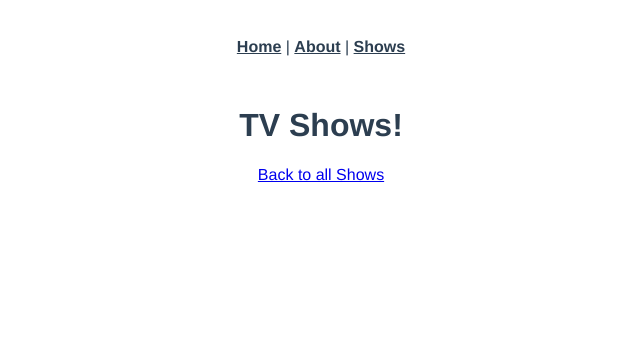
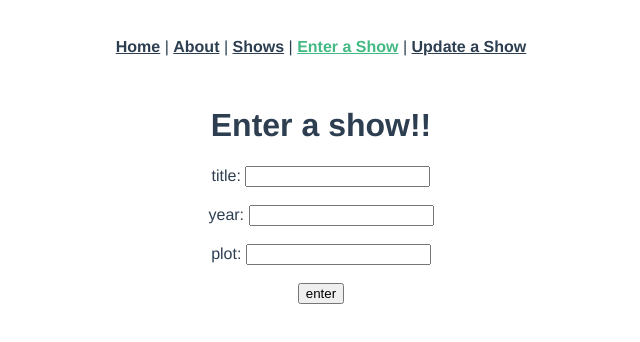
Before and after one commit to DeanaVandegriff/television-vue-app, a Vue app: page /shows/new in a window 1280 px wide. Shown: the top 342 px of the page, without its empty margins (319-959 px from the left). Built offline with nearby package versions, Linux system fonts and the light colour scheme; no server answers.

Commit message:
adds destroy and script of update functions

```diff
--- a/src/App.vue
+++ b/src/App.vue
@@ -5,6 +5,10 @@
     <router-link to="/about">About</router-link>
     |
     <router-link to="/shows">Shows</router-link>
+    |
+    <router-link to="/shows/new">Enter a Show</router-link>
+    |
+    <router-link to="/shows/update">Update a Show</router-link>
   </nav>
   <router-view />
 </template>
--- a/src/router/index.js
+++ b/src/router/index.js
@@ -2,6 +2,8 @@ import { createRouter, createWebHistory } from "vue-router";
 import HomeView from "../views/HomeView.vue";
 import ShowsIndex from "../views/ShowsIndex.vue";
 import ShowsShow from "../views/ShowsShow.vue";
+import ShowsNew from "../views/ShowsNew.vue";
+import ShowsUpdate from "../views/ShowsUpdate.vue";
 const routes = [
   {
     path: "/",
@@ -26,6 +28,16 @@ const routes = [
     name: "shows-show",
     component: ShowsShow,
   },
+  {
+    path: "/shows/new",
+    name: "shows-create",
+    component: ShowsNew,
+  },
+  {
+    path: "/shows/update",
+    name: "shows-update",
+    component: ShowsUpdate,
+  },
 ];
 
 const router = createRouter({
--- a/src/views/HomeView.vue
+++ b/src/views/HomeView.vue
@@ -27,4 +27,8 @@ export default {
   </div>
 </template>
 
-<style></style>
+<style>
+img {
+  width: 250px;
+}
+</style>
--- /dev/null
+++ b/src/views/ShowsNew.vue
@@ -0,0 +1,43 @@
+<script>
+import axios from "axios";
+
+export default {
+  data: function () {
+    return {
+      newShowsParams: { plot: "" },
+    };
+  },
+  methods: {
+    createShow: function () {
+      console.log("Enter a new show!");
+      axios.post("http://localhost:3000/shows.json", this.newShowsParams).then((response) => {
+        console.log("success", response.data);
+        this.shows.push(response.data);
+      });
+    },
+  },
+};
+</script>
+<template>
+  <div class="shows-new">
+    <form v-on:submit.prevent="createShow()">
+      <h1>Enter a show!!</h1>
+      <div>
+        title:
+        <input type="text" v-model="newShowsParams.title" />
+      </div>
+      <br />
+      <div>
+        year:
+        <input type="text" v-model="newShowsParams.year" />
+      </div>
+      <br />
+      <div>
+        plot:
+        <input type="text" v-model="newShowsParams.plot" />
+      </div>
+      <br />
+      <input type="submit" value="enter" />
+    </form>
+  </div>
+</template>
--- a/src/views/ShowsShow.vue
+++ b/src/views/ShowsShow.vue
@@ -13,6 +13,21 @@ export default {
       this.show = response.data;
     });
   },
+  methods: {
+    updateShows: function (show) {
+      var editShowParams = show;
+      axios.patch("http://localhost:3000/shows/" + show.id + ".json", editShowParams).then((response) => {
+        console.log("Success!", response.data);
+      });
+    },
+    destroyShow: function (show) {
+      axios.delete("http://localhost:3000/shows/" + show.id).then((response) => {
+        console.log("Show Removed!", response.data);
+        var index = this.shows.indexOf(show);
+        this.shows.splice(index, 1);
+      });
+    },
+  },
 };
 </script>
 
@@ -21,5 +36,12 @@ export default {
   <h2>{{ show.title }}</h2>
   <p>{{ show.year }}</p>
   <p>{{ show.plot }}</p>
-  <a href="/shows">Back to all Shows</a>
+  <div>
+    <button v-on:click="destroyShow(currentShow)">Remove Show</button>
+  </div>
+  <br />
+  <br />
+  <div>
+    <a href="/shows">Back to all Shows</a>
+  </div>
 </template>
--- /dev/null
+++ b/src/views/ShowsUpdate.vue
@@ -0,0 +1,36 @@
+<script>
+import axios from "axios";
+
+export default {
+  data: function () {
+    return {
+      show: {},
+      currentShow: {},
+    };
+  },
+  methods: {
+    updateShows: function (show) {
+      var editShowParams = show;
+      axios.patch("http://localhost:3000/shows/" + show.id + ".json", editShowParams).then((response) => {
+        console.log("Success!", response.data);
+      });
+    },
+  },
+};
+</script>
+<!-- <template>
+  <button id="info-button" @click="showShow(currentShow)">click for more info</button>
+  <dialog id="show-details">
+    <form method="dialog">
+      <h1>Show Info</h1>
+      <p id="show-id">name:</p>
+      <input type="text" v-model="currentShow.name" />
+      <p id="show-id">year:</p>
+      <input type="text" v-model="currentShow.year" />
+      <p id="show-id">price:</p>
+      <input type="text" v-model="currentShow.plot" />
+      <br />
+      <button @click="updateShow(currentShow)">Update</button>
+    </form>
+  </dialog>
+</template> -->
```
